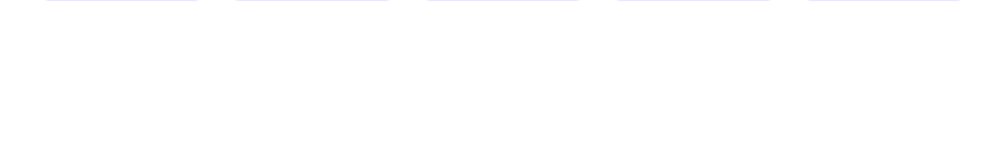
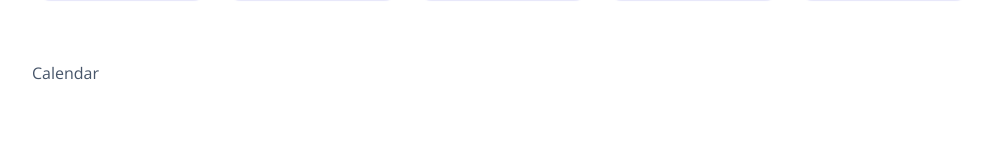
Before and after one commit to sajdakabir/mood_hub, a Next.js app: page /dashboard in a window 1280 px wide. Shown: the part 539-690 px from the top of the page, without its empty margins (140-1143 px from the left). Built offline with nearby package versions, Linux system fonts and the light colour scheme.

Commit message:
feat: add cal info

```diff
--- /dev/null
+++ b/components/Calendar.tsx
@@ -0,0 +1,14 @@
+import React from 'react'
+
+const months = { 'January': 'Jan', 'February': 'Feb', 'March': 'Mar', 'April': 'Apr', 'May': 'May', 'June': 'Jun', 'July': 'Jul', 'August': 'Aug', 'September': 'Sept', 'October': 'Oct', 'November': 'Nov', 'December': 'Dec' }
+const monthsArr = Object.keys(months)
+const now = new Date()
+const dayList = ['Sunday', 'Monday', 'Tuesday', 'Wednesday', 'Thursday', 'Friday', 'Saturday']
+
+function Calendar() {
+  return (
+    <div>Calendar</div>
+  )
+}
+
+export default Calendar
--- a/components/Dashboard.tsx
+++ b/components/Dashboard.tsx
@@ -1,5 +1,6 @@
 import { Fugaz_One } from 'next/font/google';
 import React from 'react'
+import Calendar from './Calendar';
 
 const fugaz = Fugaz_One({ subsets: ["latin"], weight:['400'] });
 
@@ -44,6 +45,8 @@
           )
         })}
       </div>
+
+      <Calendar/>
     </div>
   )
 }
```
